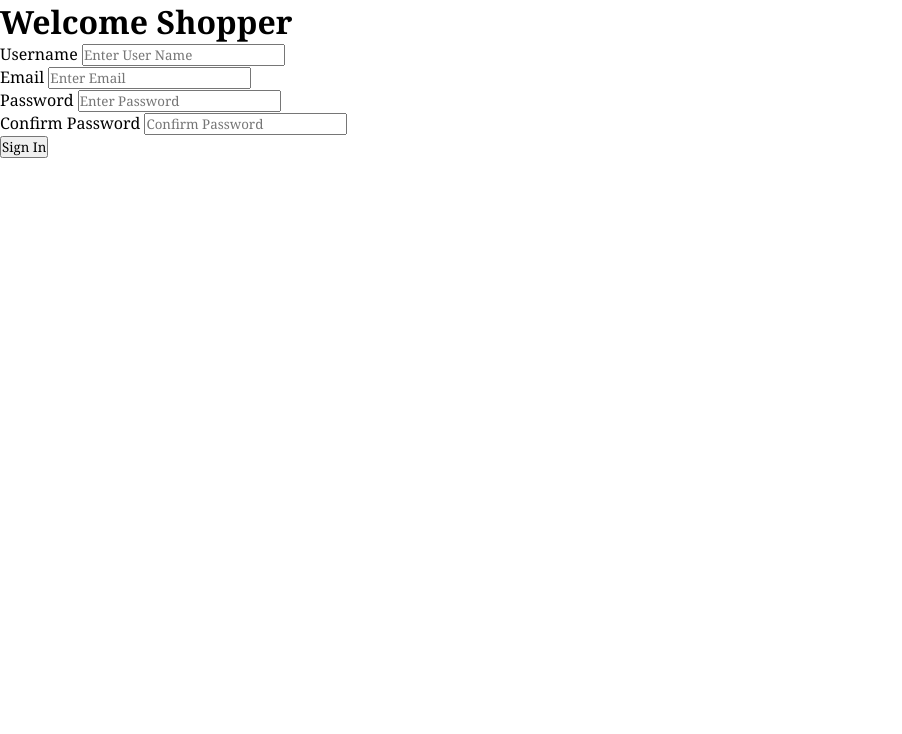
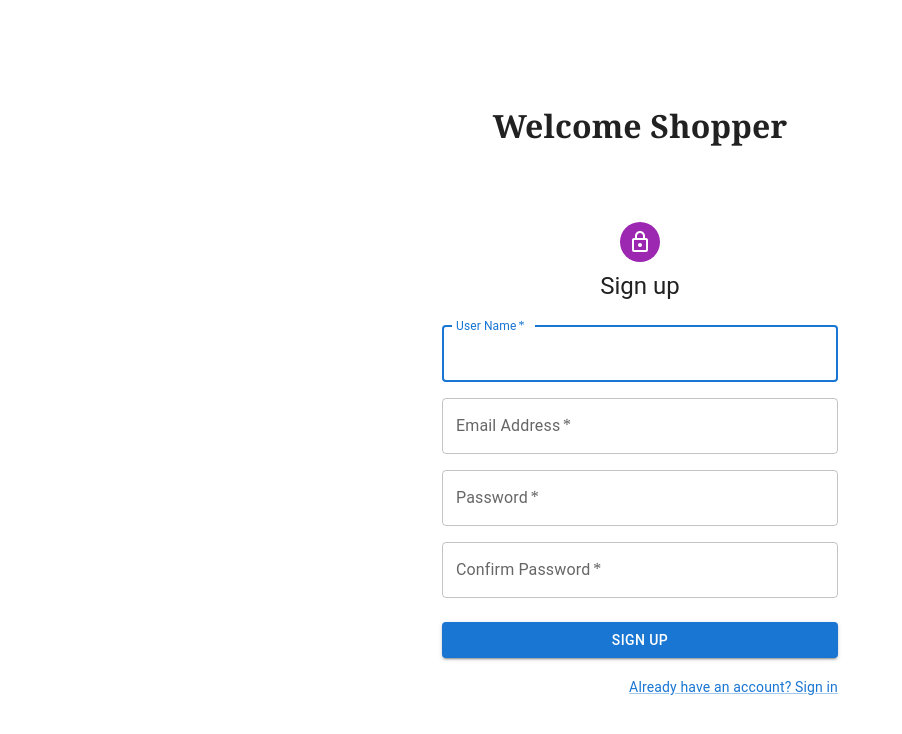
Before and after one commit to DrummerDee/Volo, a React (Create React App) app: page /signUp in a window 1280 px wide. Shown: the top 734 px of the page, without its empty margins (0-902 px from the left). Built offline with nearby package versions, Linux system fonts and the light colour scheme.

Commit message:
Styled home, signup and login pages using material ui

```diff
--- a/src/components/Homepage.js
+++ b/src/components/Homepage.js
@@ -1,27 +1,45 @@
 import React from "react"
-import {Link} from "react-router-dom"
 import lamp from "../assets/lamp.png"
-
+import Link from '@mui/material/Link';
+import Button from '@mui/material/Button';
 
 
 const Homepage = () => {
-    return (<>
-    <header>
+    return (
+    <div class="container">
+        <main>
+        <header>
         <div>
         <h1>Welcome to Volo</h1>
         <img src={lamp}/>
         </div>
     </header>
-    <main className="container">
     <section className="containerleft">
         <h2> Let's make a list... Together </h2>
         <div className="leftwrapper">
-            <Link to="/Login"> Login</Link>
-            <Link to="/SignUp"> SignUp</Link>
+        <Button
+              type="submit"
+              fullWidth
+              variant="contained"
+              sx={{ mt: 3, mb: 2 }}
+              href="/signUp"
+            >Sign Up
+        </Button>
+            <Button
+              type="submit"
+              fullWidth
+              variant="contained"
+              sx={{ mt: 3, mb: 2 }}
+              href="/login"
+            >
+             Login
+            </Button>
+
         </div>
     </section>
-</main>
-<h5>Photo by <a href="https://unsplash.com/@cathrynlavery?utm_source=unsplash&utm_medium=referral&utm_content=creditCopyText%22%3E"> Cathryn Lavery </a> on <a href="https://unsplash.com/s/photos/list?utm_source=unsplash&utm_medium=referral&utm_content=creditCopyText%22%3E"> Unsplash </a></h5>
-    </>)}
+    <h5>Photo by <a href="https://unsplash.com/@cathrynlavery?utm_source=unsplash&utm_medium=referral&utm_content=creditCopyText%22%3E"> Cathryn Lavery </a> on <a href="https://unsplash.com/s/photos/list?utm_source=unsplash&utm_medium=referral&utm_content=creditCopyText%22%3E"> Unsplash </a></h5>
+        </main>
+    </div>
+)}
 
 export default Homepage
--- a/src/components/Login.js
+++ b/src/components/Login.js
@@ -2,7 +2,23 @@
 
 import React from "react";
 import { useState } from "react";
-import { Link, useNavigate } from "react-router-dom";
+import { useNavigate } from "react-router-dom";
+import Avatar from '@mui/material/Avatar';
+import Button from '@mui/material/Button';
+import CssBaseline from '@mui/material/CssBaseline';
+import TextField from '@mui/material/TextField';
+import FormControlLabel from '@mui/material/FormControlLabel';
+import Checkbox from '@mui/material/Checkbox';
+import Link from '@mui/material/Link';
+import Grid from '@mui/material/Grid';
+import Box from '@mui/material/Box';
+import LockOutlinedIcon from '@mui/icons-material/LockOutlined';
+import Typography from '@mui/material/Typography';
+import Container from '@mui/material/Container';
+import { createTheme, ThemeProvider } from '@mui/material/styles';
+import Alert from '@mui/material/Alert';
+
+const theme = createTheme();
 
 const Login = () => {
   const navigate = useNavigate();
@@ -61,49 +77,81 @@
   };
 
   // Showing error message if error is true
-  const displayErrorMessage = () => {
+  const DisplayErrorMessage = () => {
     return (
-      <div
-        className="error"
-        style={{
-          display: error ? "" : "none",
-        }}
-      >
-        <h1>{errorMessage}</h1>
-      </div>
+
+       error ?  <Alert severity="error">{errorMessage}</Alert> : ""
     );
   };
   return (
-    <>
-      <h1> Welcome Back Shopper </h1>
-      <form action="" method="POST" autoComplete="off">
-        <div className="messages">{displayErrorMessage()}</div>
-        <label> Email </label>
-        <input onChange={handleEmail} type="email" name="email" />
-        <label> Password </label>
-        <input onChange={handlePassword} type="password" name="password" />
-        <div id="remember">
-          <Link to="/ForgotPass">
-            <button id="forgotPwdBtn"> Forgot Password </button>
-          </Link>
-        </div>
-        <input
-          onClick={handleSubmit}
-          type="submit"
-          value="Log In"
-          id="log__in"
-        />
-      </form>
-      <div className="text">
-        <h4>
-          {" "}
-          New Shopper?{" "}
-          <Link to="/SignUp">
-            <button id="forgotPwdBtn"> Sign Up </button>
-          </Link>
-        </h4>
-      </div>
-    </>
+    <main>
+        <h1> Welcome Back Shopper </h1>
+      <DisplayErrorMessage />
+      <ThemeProvider theme={theme}>
+      <Container component="main" maxWidth="xs">
+        <CssBaseline />
+        <Box
+          sx={{
+            marginTop: 8,
+            display: 'flex',
+            flexDirection: 'column',
+            alignItems: 'center',
+          }}
+        >
+          <Avatar sx={{ m: 1, bgcolor: 'secondary.main' }}>
+            <LockOutlinedIcon />
+          </Avatar>
+          <Typography component="h1" variant="h5">
+            Sign In
+          </Typography>
+          <Box component="form" noValidate onSubmit={handleSubmit} sx={{ mt: 3 }}>
+            <Grid container spacing={2}>
+              <Grid item xs={12}>
+                <TextField
+                  onChange={handleEmail}
+                  required
+                  fullWidth
+                  id="email"
+                  label="Email Address"
+                  name="email"
+                  autoComplete="email"
+                />
+              </Grid>
+              <Grid item xs={12}>
+                <TextField
+                  onChange={handlePassword}
+                  required
+                  fullWidth
+                  name="password"
+                  label="Password"
+                  type="password"
+                  id="password"
+                  autoComplete="new-password"
+                />
+              </Grid>
+            </Grid>
+            <Button
+              onClick={handleSubmit}
+              type="submit"
+              fullWidth
+              variant="contained"
+              sx={{ mt: 3, mb: 2 }}
+            >
+              Sign In
+            </Button>
+            <Grid container justifyContent="flex-end">
+              <Grid item>
+                <Link href="/SignUp" variant="body2">
+                  New user? Sign Up
+                </Link>
+              </Grid>
+            </Grid>
+          </Box>
+        </Box>
+      </Container>
+    </ThemeProvider>
+    </main>
+
   );
 };
 export default Login;
--- a/src/components/SignUp.js
+++ b/src/components/SignUp.js
@@ -1,6 +1,23 @@
 import React from "react";
 import { useState } from "react";
-import { Link, useNavigate } from "react-router-dom";
+import { useNavigate } from "react-router-dom";
+import Link from '@mui/material/Link';
+import Avatar from '@mui/material/Avatar';
+import Button from '@mui/material/Button';
+import CssBaseline from '@mui/material/CssBaseline';
+import TextField from '@mui/material/TextField';
+import FormControlLabel from '@mui/material/FormControlLabel';
+import Checkbox from '@mui/material/Checkbox';
+import Grid from '@mui/material/Grid';
+import Box from '@mui/material/Box';
+import LockOutlinedIcon from '@mui/icons-material/LockOutlined';
+import Typography from '@mui/material/Typography';
+import Container from '@mui/material/Container';
+import { createTheme, ThemeProvider } from '@mui/material/styles';
+import Alert from '@mui/material/Alert';
+
+
+const theme = createTheme();
 
 const SignUp = () => {
 
@@ -51,6 +68,7 @@
   // Handling the form submission
   const handleSubmit = async (e) => {
     e.preventDefault();
+    console.log(user);
     if (
       name === "" ||
       email === "" ||
@@ -70,6 +88,7 @@
       const data = await response.json();
       console.log(data);
       if (data.error) {
+          console.log(data.error)
         setError(true);
         setSubmitted(false);
         setErrorMessage(data.error);
@@ -83,50 +102,105 @@
     }
   };
 
-  // Showing success message
-  const successMessage = () => {
+  // Showing error message if error is true
+  const DisplayErrorMessage = () => {
     return (
-      <div
-        className="success"
-        style={{
-          display: submitted ? "" : "none",
-        }}
-      >
-        <h1>User {name} successfully registered!!</h1>
-        {displayLoginLink()}
-      </div>
-    );
-  };
-
-  // Showing error message if error is true
-  const displayErrorMessage = () => {
-    return (
-      <div
-        className="error"
-        style={{
-          display: error ? "" : "none",
-        }}
-      >
-        <h1>{errorMessage}</h1>
-      </div>
-    );
-  };
-
-  //Show login page if registered
-  const displayLoginLink = () => {
-    return (
-      <div>
-        <h1>
-          <Link to="/Login"> Login</Link>to your new account
-        </h1>
-      </div>
-    );
+        error ?  <Alert severity="error">{errorMessage}</Alert> : ""
+        );
   };
 
   return (
-    <main>
+      <main>
       <h1> Welcome Shopper </h1>
-      <form action="" method="POST">
+        <DisplayErrorMessage />
+      <ThemeProvider theme={theme}>
+      <Container component="main" maxWidth="xs">
+        <CssBaseline />
+        <Box
+          sx={{
+            marginTop: 8,
+            display: 'flex',
+            flexDirection: 'column',
+            alignItems: 'center',
+          }}
+        >
+          <Avatar sx={{ m: 1, bgcolor: 'secondary.main' }}>
+            <LockOutlinedIcon />
+          </Avatar>
+          <Typography component="h1" variant="h5">
+            Sign up
+          </Typography>
+          <Box component="form" noValidate onSubmit={handleSubmit} sx={{ mt: 3 }}>
+            <Grid container spacing={2}>
+              <Grid item xs={12} >
+                <TextField
+                  onChange={handleName}
+                  autoComplete="given-name"
+                  name="userName"
+                  required
+                  fullWidth
+                  id="userName"
+                  label="User Name"
+                  autoFocus
+                />
+              </Grid>
+
+              <Grid item xs={12}>
+                <TextField
+                  onChange={handleEmail}
+                  required
+                  fullWidth
+                  id="email"
+                  label="Email Address"
+                  name="email"
+                  autoComplete="email"
+                />
+              </Grid>
+              <Grid item xs={12}>
+                <TextField
+                  onChange={handlePassword}
+                  required
+                  fullWidth
+                  name="password"
+                  label="Password"
+                  type="password"
+                  id="password"
+                  autoComplete="new-password"
+                />
+              </Grid>
+              <Grid item xs={12}>
+                <TextField
+                  onChange={handleConfirmPassword}
+                  required
+                  fullWidth
+                  name="confirmPassword"
+                  label="Confirm Password"
+                  type="password"
+                  id="confirmPassword"
+                />
+              </Grid>
+            </Grid>
+            <Button
+              onClick={handleSubmit}
+              type="submit"
+              fullWidth
+              variant="contained"
+              sx={{ mt: 3, mb: 2 }}
+            >
+              Sign Up
+            </Button>
+            <Grid container justifyContent="flex-end">
+              <Grid item>
+                <Link href="/login" variant="body2">
+                  Already have an account? Sign in
+                </Link>
+              </Grid>
+            </Grid>
+          </Box>
+        </Box>
+      </Container>
+    </ThemeProvider>
+      {/* <form action="" method="POST">
         <div className="messages">
           {displayErrorMessage()}
           {successMessage()}
@@ -188,8 +262,8 @@
           value="Sign In"
           id="sign__in"
         />
-      </form>
-    </main>
+      </form> */}
+      </main>
   );
 };
 
--- a/src/global.css
+++ b/src/global.css
@@ -1,6 +1,32 @@
+
+
 *{
   box-sizing: border-box;
   padding: 0;
   margin:0;
   font-family:Cambria, Cochin, Georgia, Times, 'Times New Roman', serif;
 }
+
+#root{
+  width: 100%;
+  height: 100vh;
+  display: flex;
+  justify-content: center;
+  align-items: center;
+}
+
+.container {
+  display: flex;
+  justify-content: center;
+  align-items: center;
+  max-height: 100vh;
+  width: 100%;
+}
+
+
+main{
+  display: flex;
+  justify-content: center;
+  align-items: center;
+  flex-direction: column;
+}
```
Also changed, not shown: package.json (+7 -0 lines), 1 other file (tests, documents, lock files or other folders).
